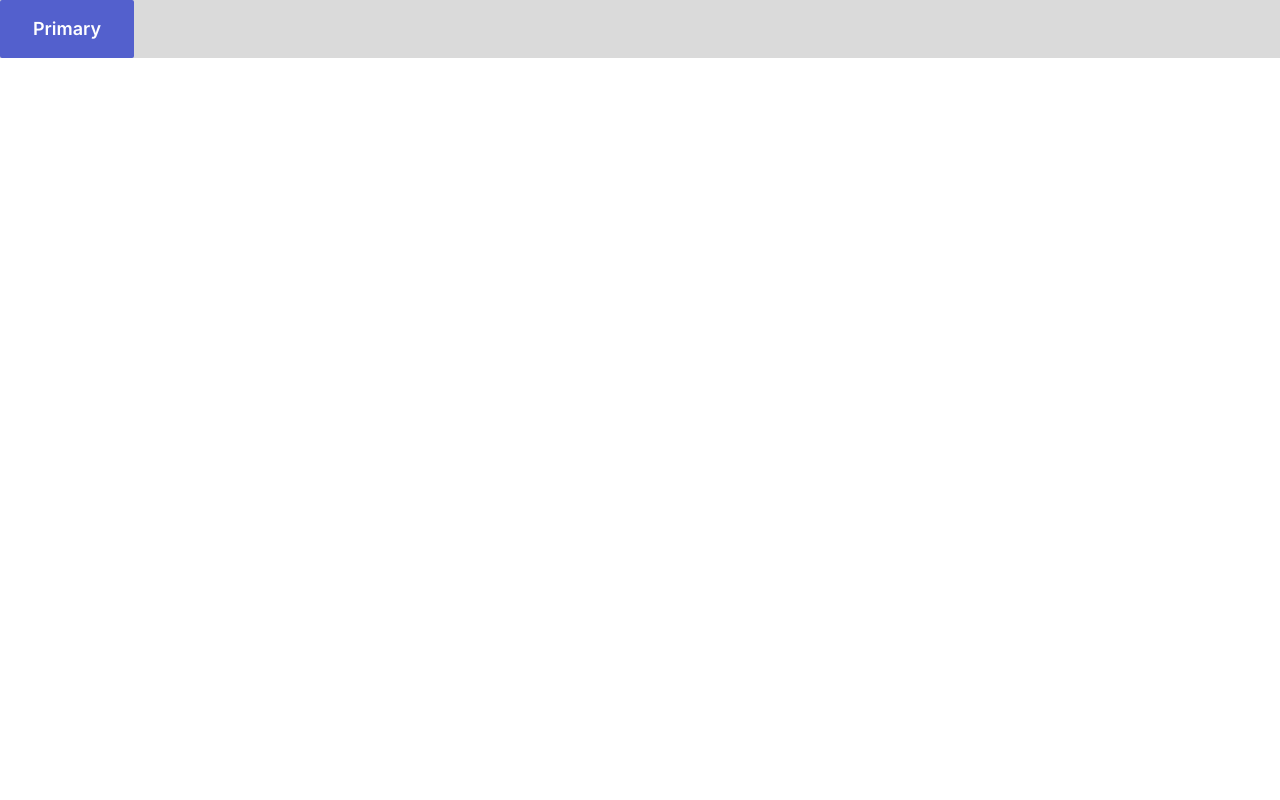
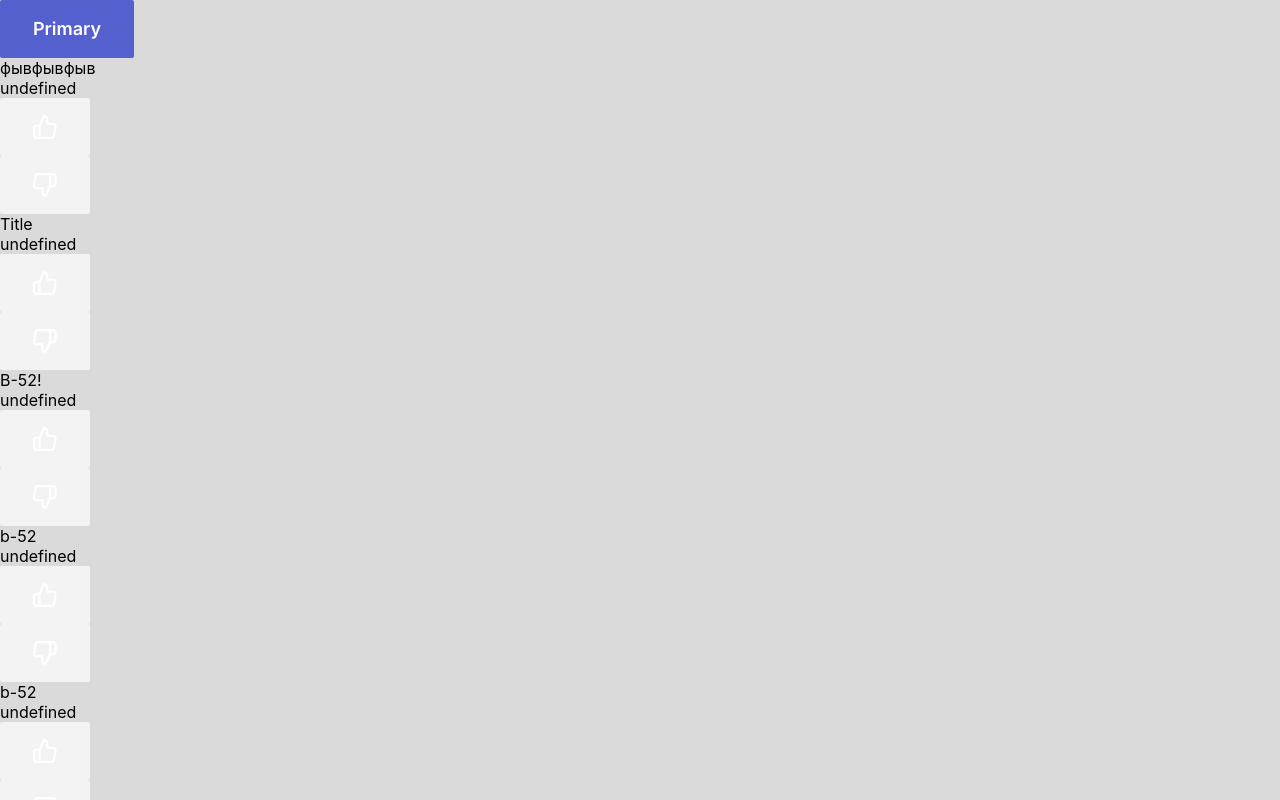
Before and after one commit to JohnyNiks/tms_blog, a React (Create React App) app: page / in a window 1280 px wide. Shown: the top 800 px of the page. Built offline with nearby package versions, Linux system fonts and the light colour scheme.

Commit message:
feat: add like/dislike posts functionality in app

```diff
--- a/src/App.tsx
+++ b/src/App.tsx
@@ -4,14 +4,36 @@ import { Button } from './components/Button'
 import { useTheme } from './features/theme'
 
 import { usePosts } from './features/posts/usePosts'
+import { ReactComponent as LikeIcon } from './assets/images/like.svg'
+import { ReactComponent as DislikeIcon } from './assets/images/dislike.svg'
 
 function App() {
   const { theme, toggleTheme } = useTheme()
-  const { posts } = usePosts()
-  console.log(posts)
+  const { posts, onLikePost, onDislikePost } = usePosts()
+
   return (
     <div className={`App theme--${theme}`}>
       <Button text="Primary" className="primary" onClick={toggleTheme} />
+      {posts?.map(post => {
+        return (
+          <div key={post.id}>
+            <div style={{ display: 'flex', flexDirection: 'column' }}>
+              <span>{post.title}</span>
+              <span>{String(post.like)}</span>
+            </div>
+            <Button
+              className="secondary"
+              onClick={() => onLikePost(post.id)}
+              icon={<LikeIcon />}
+            />
+            <Button
+              className="secondary"
+              onClick={() => onDislikePost(post.id)}
+              icon={<DislikeIcon />}
+            />
+          </div>
+        )
+      })}
     </div>
   )
 }
--- a/src/features/posts/postsSlice.ts
+++ b/src/features/posts/postsSlice.ts
@@ -8,6 +8,7 @@ type Post = {
   lesson_num: number
   title: string
   author: number
+  like?: boolean
 }
 
 interface PostsState {
@@ -25,10 +26,24 @@ export const postsSlice = createSlice({
     fetchPosts: (state, action: PayloadAction<Array<Post>>) => {
       state.content = action.payload
     },
+    likePost: (state, action: PayloadAction<number>) => {
+      if (state.content) {
+        state.content = state.content.map(post =>
+          post.id === action.payload ? { ...post, like: true } : post
+        )
+      }
+    },
+    dislikePost: (state, action: PayloadAction<number>) => {
+      if (state.content) {
+        state.content = state.content.map(post =>
+          post.id === action.payload ? { ...post, like: false } : post
+        )
+      }
+    },
   },
 })
 
 // Action creators are generated for each case reducer function
-export const { fetchPosts } = postsSlice.actions
+export const { fetchPosts, likePost, dislikePost } = postsSlice.actions
 
 export default postsSlice.reducer
--- a/src/features/posts/usePosts.ts
+++ b/src/features/posts/usePosts.ts
@@ -1,5 +1,5 @@
 import { useEffect } from 'react'
-import { fetchPosts } from './postsSlice'
+import { fetchPosts, likePost, dislikePost } from './postsSlice'
 
 import { postsData } from '../../redux/postsData'
 
@@ -15,7 +15,16 @@ export const usePosts = () => {
     }, 1000)
   }, [])
 
+  const onLikePost = (id: number) => {
+    dispatch(likePost(id))
+  }
+  const onDislikePost = (id: number) => {
+    dispatch(dislikePost(id))
+  }
+
   return {
     posts,
+    onLikePost,
+    onDislikePost,
   }
 }
```
